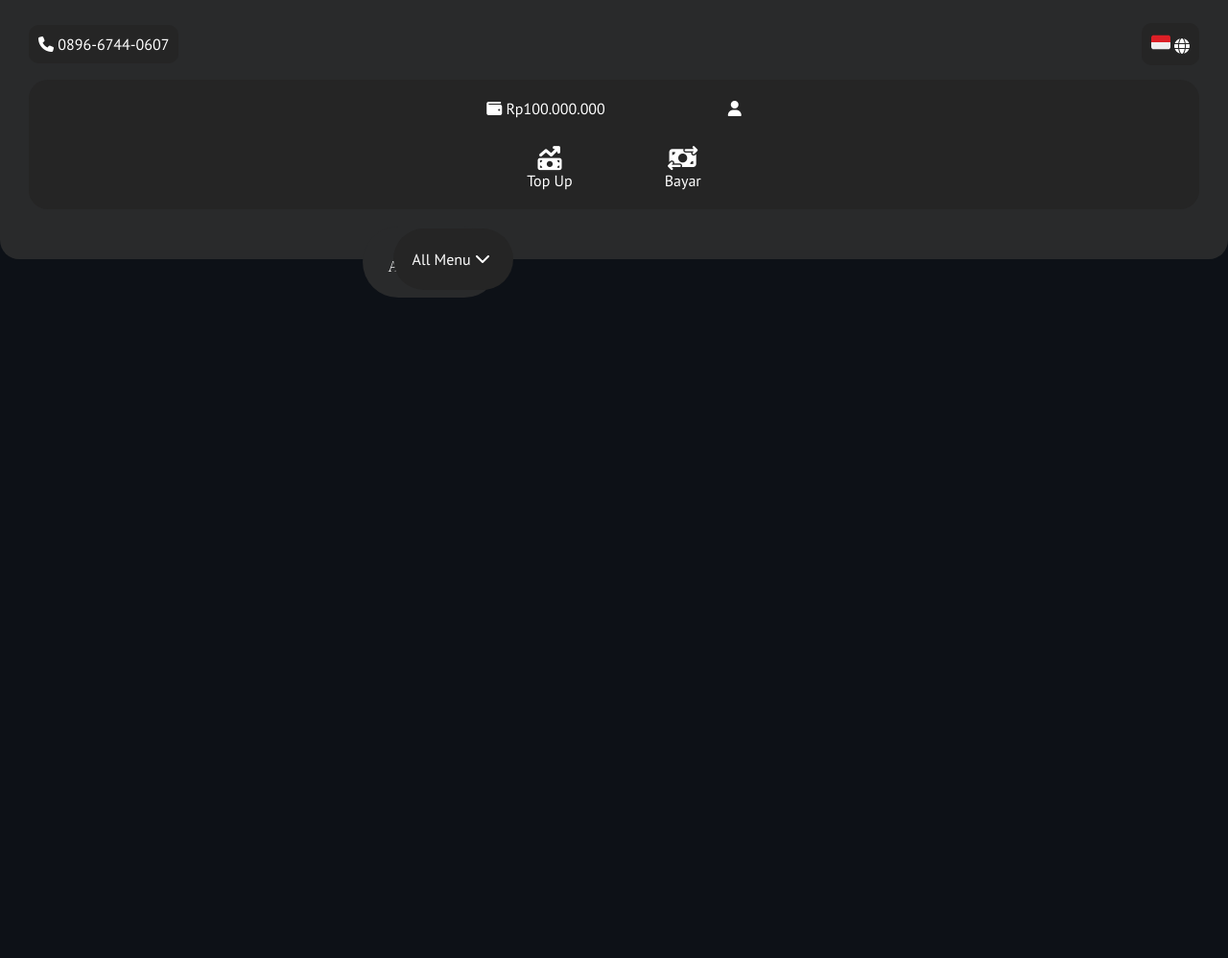
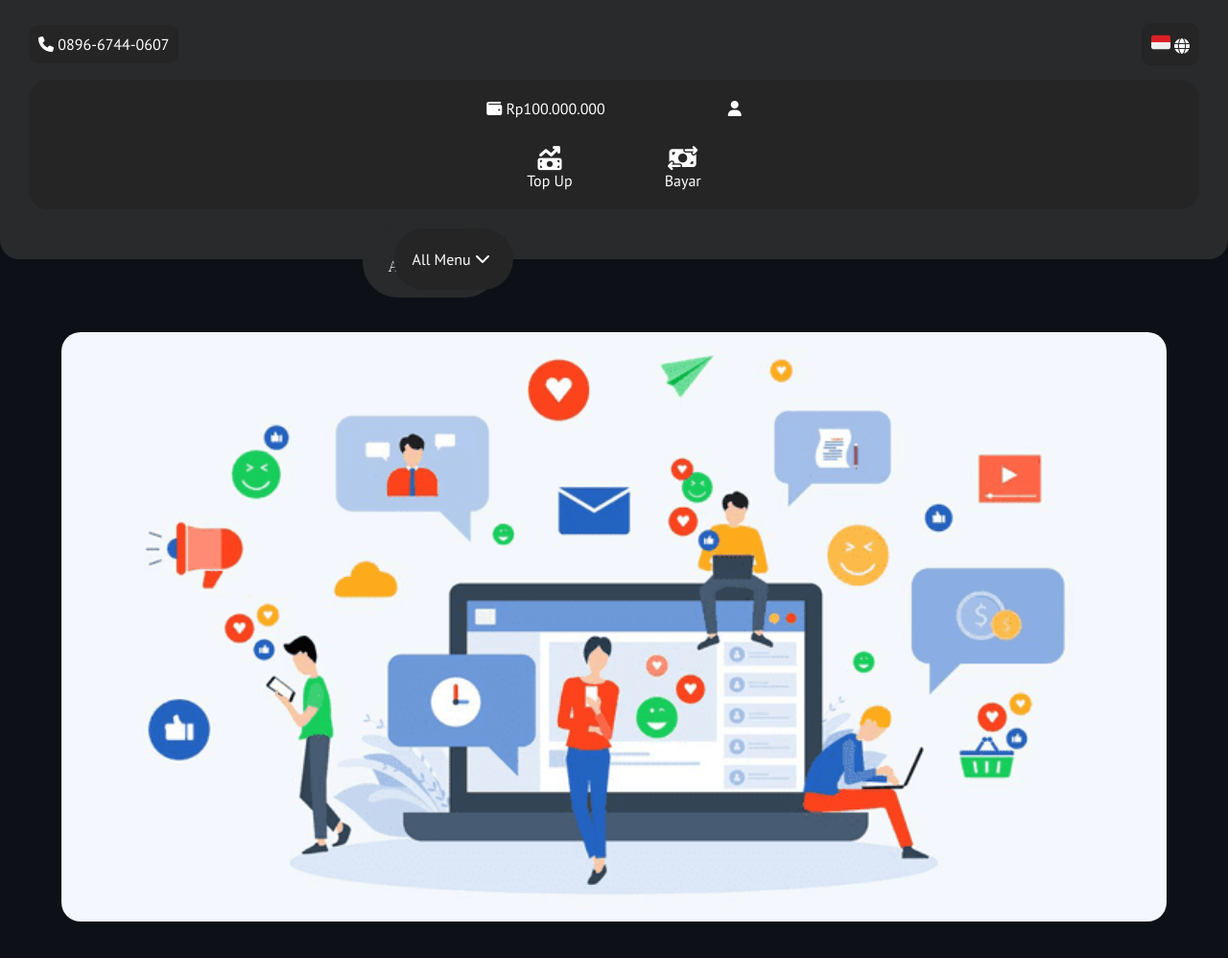
Before and after one commit to Nai-12/domku, a plain HTML site: page index.html in a window 1280 px wide. Shown: the part 66-1064 px from the top of the page at 96% size. Drawn offline with nearby package versions, Linux system fonts and the light colour scheme.

Commit message:
New Update Coy

```diff
--- a/index.html
+++ b/index.html
@@ -80,6 +80,30 @@
           </div>
         </div>
         <!-- Info Saldo -->
+        <!-- IMG Slider -->
+        <div class="img-slide">
+          <img
+            class="slider"
+            src="./img/banner-promosi-toko-online-1536x768.jpg"
+            alt=""
+          />
+          <img
+            class="slider"
+            src="./img/pengertian-promosi-online-adalah-manfaat-fungsi-dan-contoh-media-promosi.png"
+            alt=""
+          />
+          <img
+            class="slider"
+            src="./img/banner-promosi-toko-online-1536x768.jpg"
+            alt=""
+          />
+          <img
+            class="slider"
+            src="./img/pengertian-promosi-online-adalah-manfaat-fungsi-dan-contoh-media-promosi.png"
+            alt=""
+          />
+        </div>
+        <!-- IMG Slider -->
       </header>
     </div>
     <script>
--- a/index.js
+++ b/index.js
@@ -19,3 +19,20 @@ burgerNav.addEventListener("click", function () {
 navBtn.onclick = () => {
   Nav.classList.remove("show");
 };
+
+let slideImage = 0;
+slideShow();
+
+function slideShow() {
+  let i;
+  let slider = document.getElementsByClassName("slider");
+  for (i = 0; i < slider.length; i++) {
+    slider[i].style.display = "none";
+  }
+  slideImage++;
+  if (slideImage > slider.length) {
+    slideImage = 1;
+  }
+  slider[slideImage - 1].style.display = "block";
+  setTimeout(slideShow, 5000);
+}
--- a/style.css
+++ b/style.css
@@ -260,3 +260,36 @@ nav a {
 }
 
 /* Info Saldo */
+
+/* IMG Slider */
+
+.img-slide {
+  display: flex;
+  justify-content: center;
+  align-items: center;
+  flex-direction: row;
+  padding-top: 8rem;
+  overflow-x: auto;
+  position: relative;
+  box-sizing: border-box;
+  animation-name: img;
+  animation-duration: 0.4s;
+}
+
+.img-slide img {
+  width: 90%;
+  margin: 0 10px;
+  border-radius: 20px;
+  vertical-align: middle;
+}
+
+/* @keyframes img {
+  0% {
+    opacity: 4;
+  }
+  100% {
+    opacity: 1;
+  }
+} */
+
+/* IMG Slider */
```
Also changed, not shown: img/banner-promosi-toko-online-1536x768.jpg (added), img/pengertian-promosi-online-adalah-manfaat-fungsi-dan-contoh-media-promosi.png (added).
